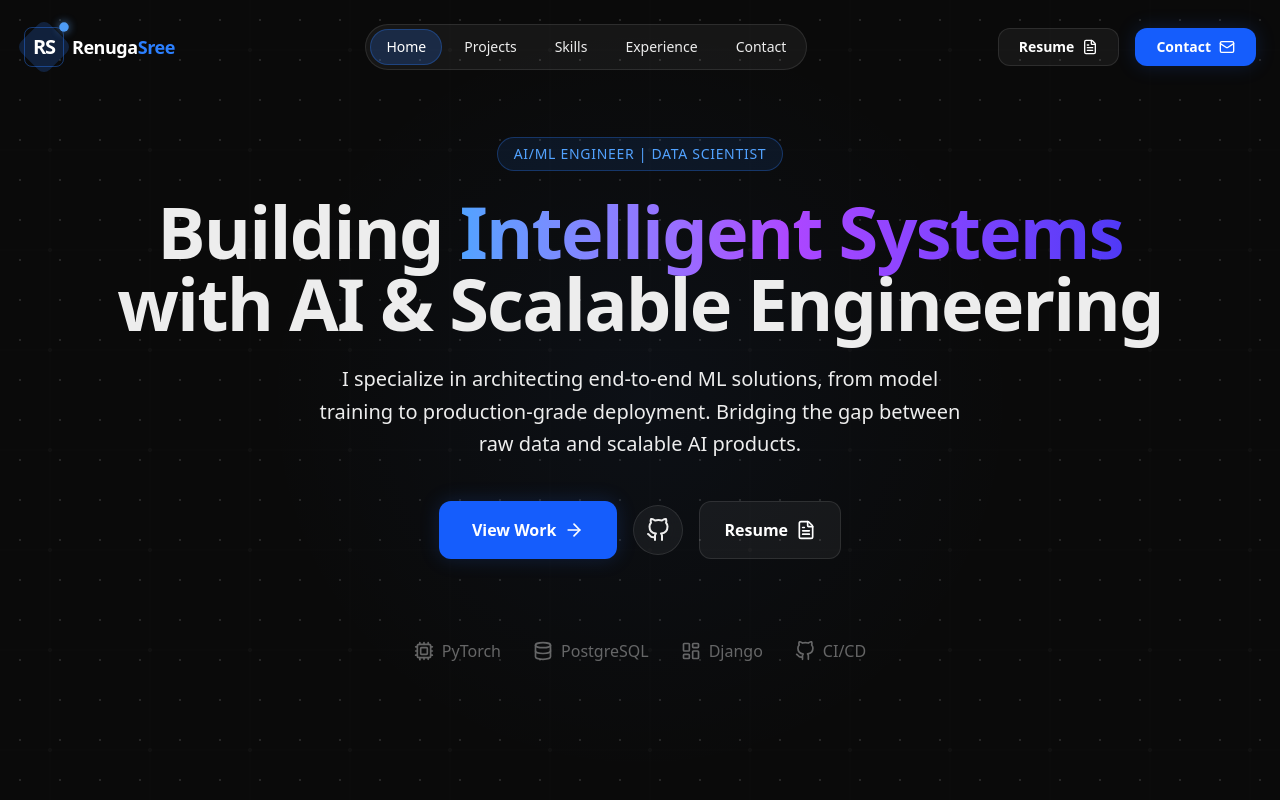
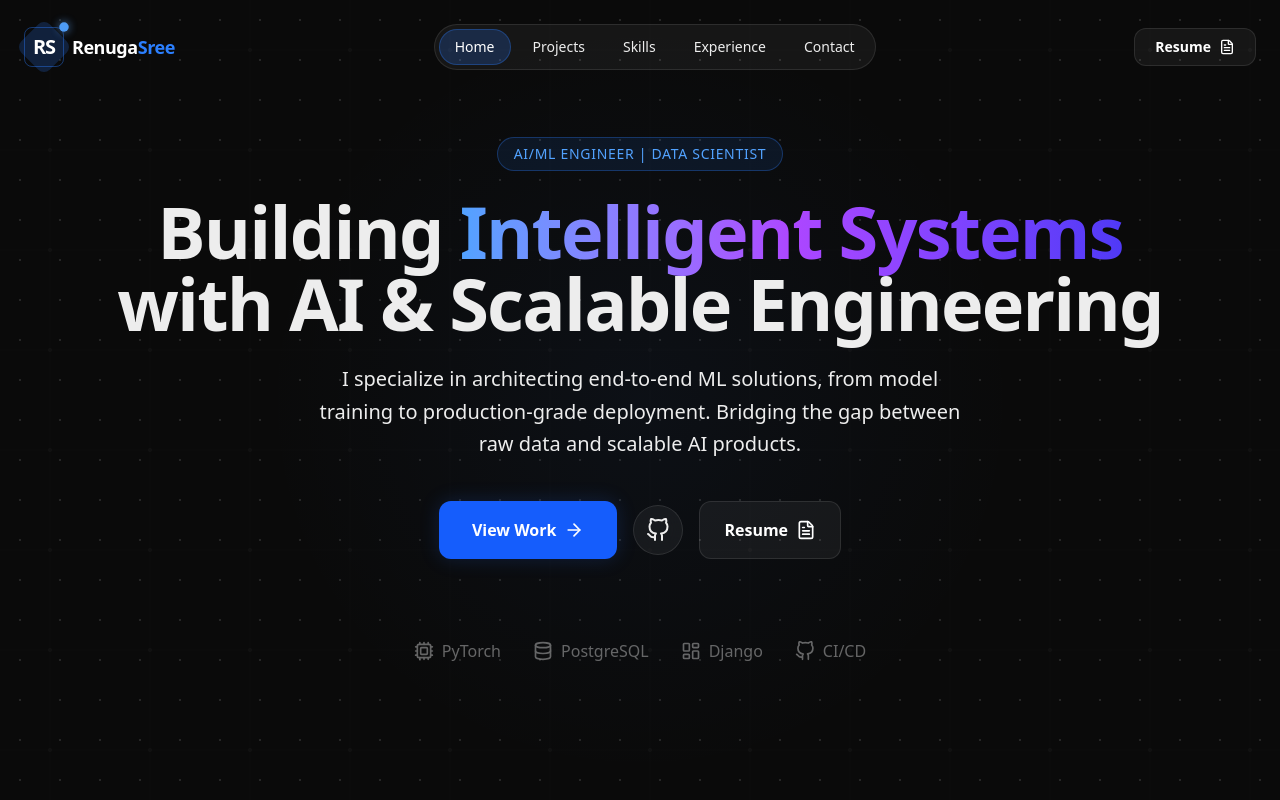
Before and after one commit to RENUGASREE/Portfolio, a Next.js app: page /Portfolio/ in a window 1280 px wide. Shown: the top 800 px of the page. Built offline with nearby package versions, Linux system fonts and the light colour scheme.

Commit message:
UX Cleanup: Removed redundant Contact button CTA from Navbar

```diff
--- a/src/components/Navbar.tsx
+++ b/src/components/Navbar.tsx
@@ -87,12 +87,8 @@ export default function Navbar() {
               Resume
             </Button>
           </a>
-          <a href="#contact">
-            <Button className="px-5 py-2 text-sm" icon={<Mail className="w-4 h-4" />}>
-              Contact
-            </Button>
-          </a>
         </div>
+
 
         {/* Mobile Toggle */}
         <button
@@ -142,11 +138,7 @@ export default function Navbar() {
               transition={{ delay: 0.4 }}
               className="flex flex-col gap-4 w-full px-12 mt-8"
             >
-              <a href="#contact" className="w-full" onClick={() => setIsOpen(false)}>
-                <Button className="w-full text-lg py-4" icon={<Mail className="w-5 h-5" />}>
-                  Contact Me
-                </Button>
-              </a>
+
 
               <a href="./resume.pdf" target="_blank" className="w-full">
                 <Button variant="secondary" className="w-full text-lg py-4" icon={<FileText className="w-5 h-5" />}>
```
